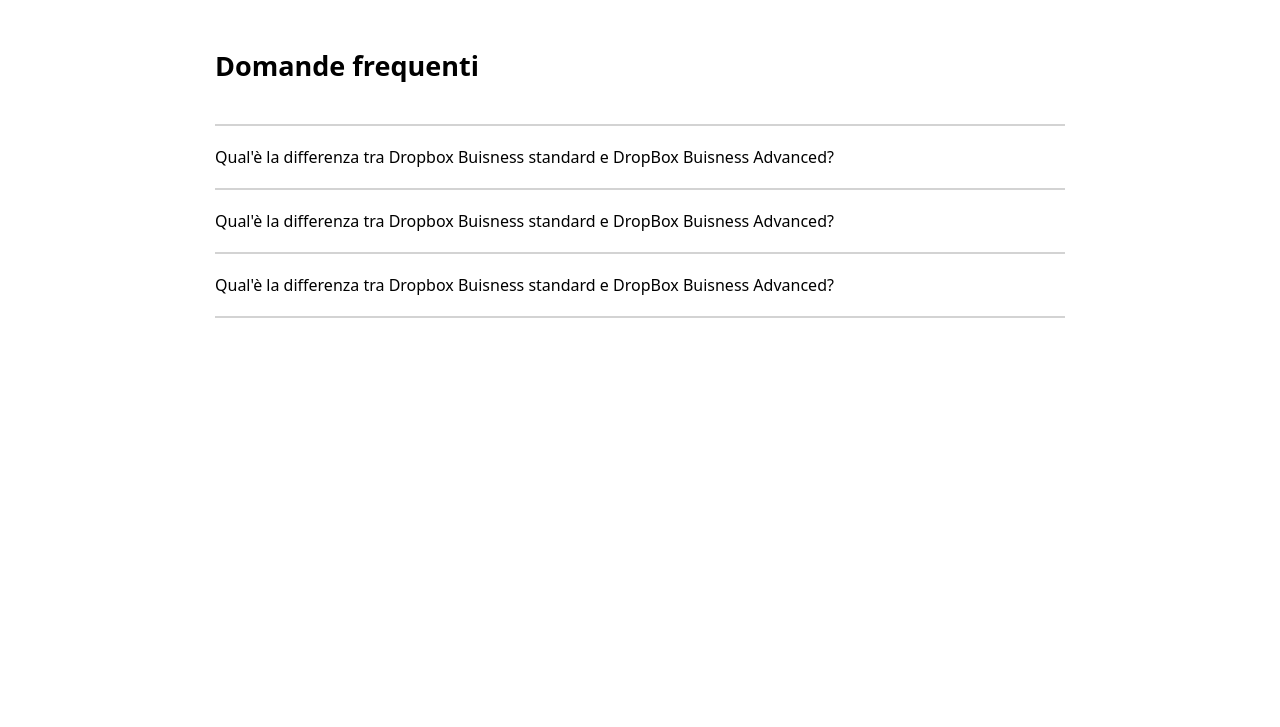
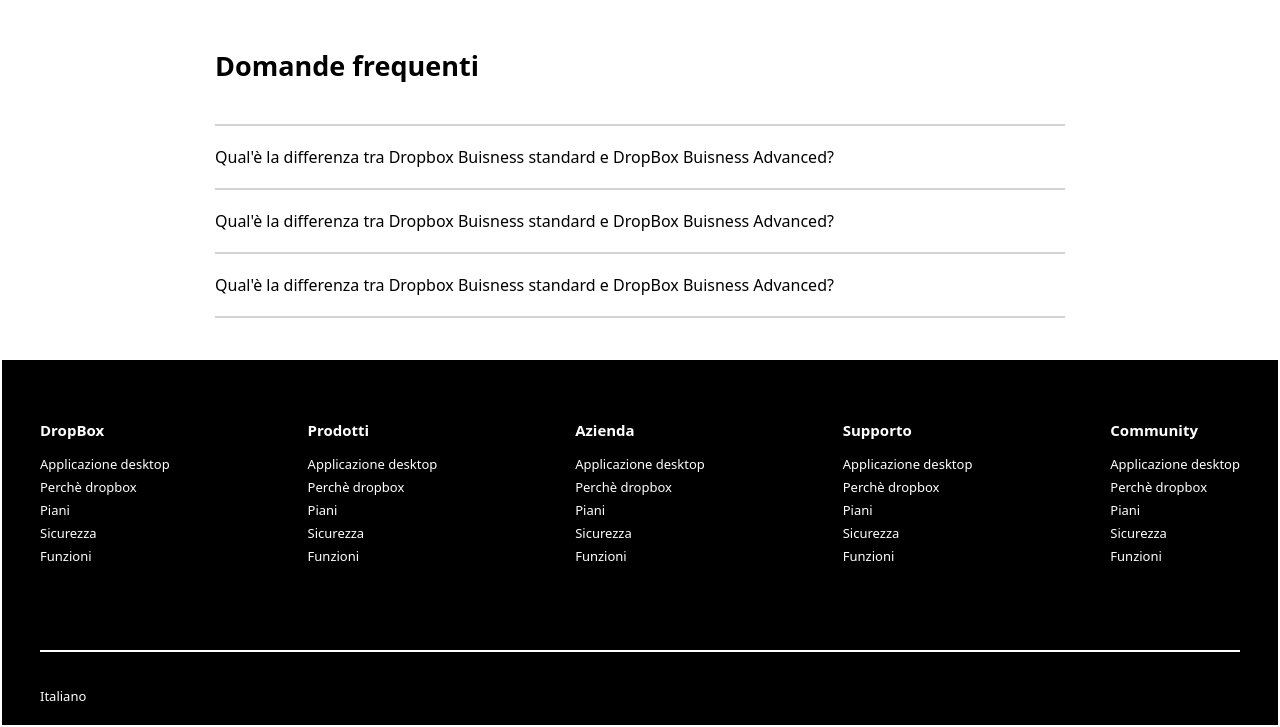
Before and after one commit to GulliWeb/htmlcss-dropbox, a plain HTML site: page index.html in a window 1280 px wide. Shown: the part 4947-5674 px from the top of the page. Before the commit the page ends 5305 px from the top, so only its background shows below. Drawn offline with Linux system fonts and the light colour scheme.

Commit message:
added & completed page footer

```diff
--- a/css/style.css
+++ b/css/style.css
@@ -500,3 +500,46 @@ footer .content button{
     color: gray;
     width: 100%;
 }
+
+/* Footer page */
+.footer-page-container{
+    width: 100%;
+    min-height: 100px;
+
+
+    justify-content: space-evenly;
+    background-color: black;
+    color: white;
+    font-size: 13px;
+    border: 2px solid white;
+}
+
+.cont{
+    max-width: 1200px;
+    margin: 60px auto;
+    justify-content: space-between;
+    gap: 80px;
+    margin-bottom: 35px;
+    border-bottom: 2px solid white;
+}
+
+.footer-page-container ul{
+    margin-bottom: 80px;
+}
+
+.footer-page-container li{
+    list-style: none;
+    margin-bottom: 5px;
+}
+
+.li-header{
+    font-size: 15px;
+    font-weight: bold;
+    padding-bottom: 10px;
+}
+
+#ita-footer{
+    max-width: 1200px;
+    margin: 0 auto;
+    margin-bottom: 20px;
+}
--- a/index.html
+++ b/index.html
@@ -267,6 +267,58 @@
         </div>
       </section>
 
+      <!-- Footer page-->
+       <footer>
+        <div class="footer-page-container">
+            <div class="cont flex">
+                <ul>
+                    <li class="li-header">DropBox</li>
+                    <li>Applicazione desktop</li>
+                    <li>Perchè dropbox</li>
+                    <li>Piani</li>
+                    <li>Sicurezza</li>
+                    <li>Funzioni</li>
+                </ul>
 
+                <ul>
+                    <li class="li-header">Prodotti</li>
+                    <li>Applicazione desktop</li>
+                    <li>Perchè dropbox</li>
+                    <li>Piani</li>
+                    <li>Sicurezza</li>
+                    <li>Funzioni</li>
+                </ul>
+
+                <ul>
+                    <li class="li-header">Azienda</li>
+                    <li>Applicazione desktop</li>
+                    <li>Perchè dropbox</li>
+                    <li>Piani</li>
+                    <li>Sicurezza</li>
+                    <li>Funzioni</li>
+                </ul>
+
+
+                <ul>
+                    <li class="li-header">Supporto</li>
+                    <li>Applicazione desktop</li>
+                    <li>Perchè dropbox</li>
+                    <li>Piani</li>
+                    <li>Sicurezza</li>
+                    <li>Funzioni</li>
+                </ul>
+
+                <ul>
+                    <li class="li-header">Community</li>
+                    <li>Applicazione desktop</li>
+                    <li>Perchè dropbox</li>
+                    <li>Piani</li>
+                    <li>Sicurezza</li>
+                    <li>Funzioni</li>
+                </ul>
+            </div>
+            <div id="ita-footer">Italiano</div>
+        </div>
+       </footer>
 </body>
 </html>
```
